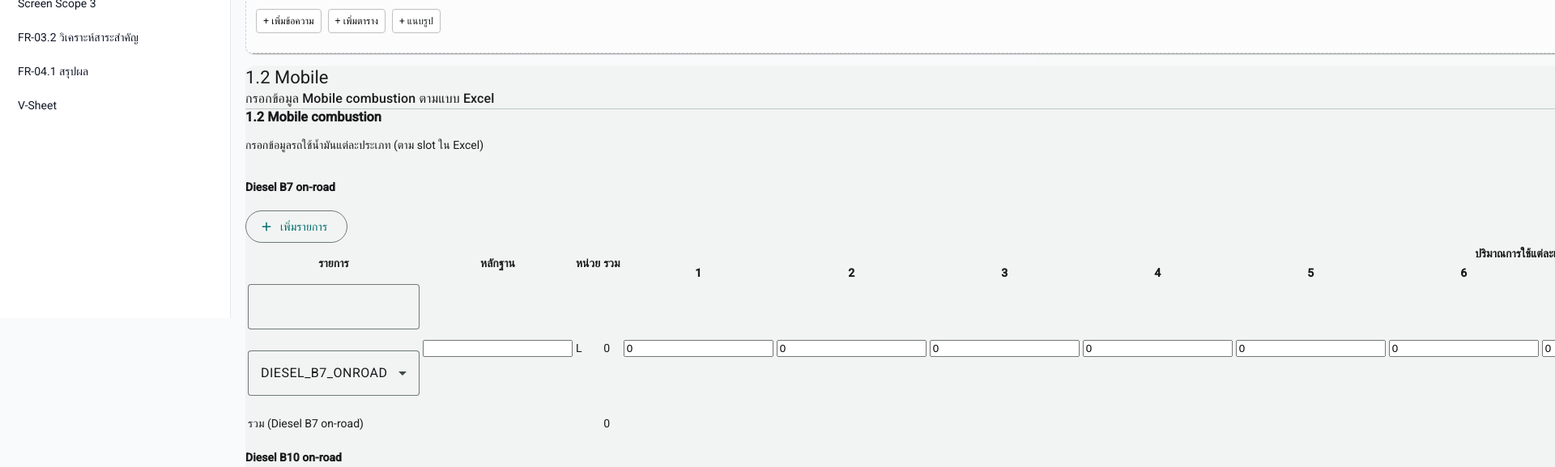
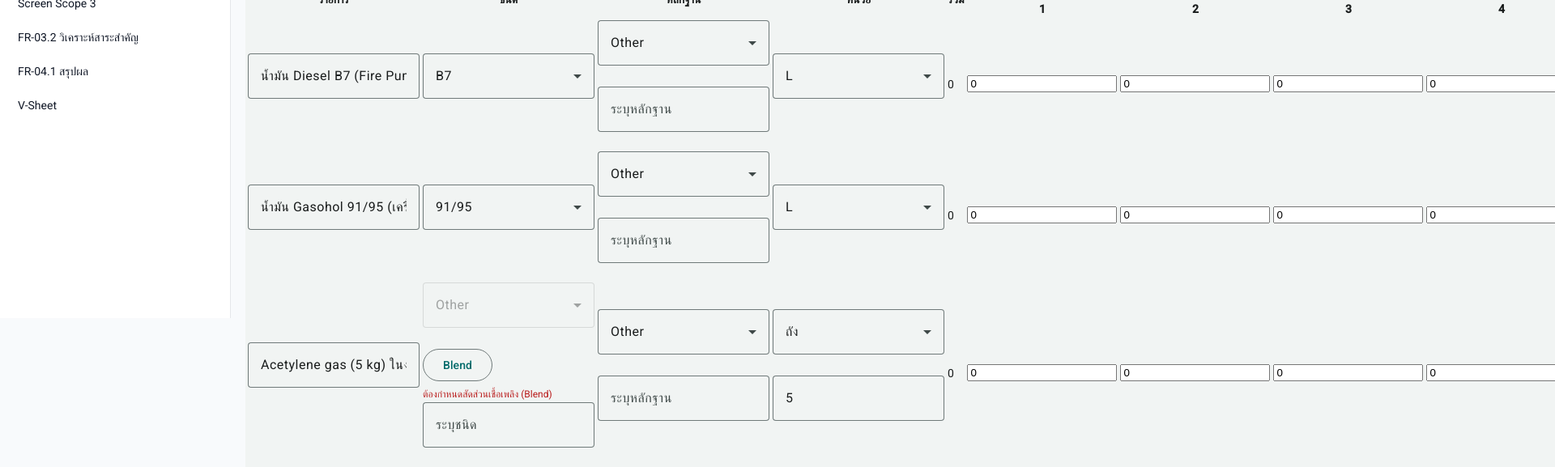
Before and after one commit to toranong301/X-Panel, an Angular app in the folder frontend/: page /cycles/1/data-entry in a window 1280 px wide. Shown: the part 440-1017 px from the top of the page at 81% size, 1920 px wide, since content can reach past the window. Built offline with nearby package versions, Linux system fonts and the light colour scheme.

Commit message:
updateCycleData

```diff
--- a/frontend/src/app/pages/data-entry/data-entry.ts
+++ b/frontend/src/app/pages/data-entry/data-entry.ts
@@ -129,7 +129,7 @@ export class DataEntryComponent implements OnInit {
     return {
       cycleId,
       ready: false,
-      scope11Rows: [],
+      scope11Rows: makeScope11Defaults(cycleId),
       scope12Rows: makeScope12Defaults(cycleId),
       scope141Rows: makeScope141Defaults(cycleId),
       scope142Rows: makeScope142Defaults(cycleId),
--- a/frontend/src/app/pages/data-entry/scope11-stationary/scope11-stationary.component.html
+++ b/frontend/src/app/pages/data-entry/scope11-stationary/scope11-stationary.component.html
@@ -87,7 +87,7 @@
         </tr>
       </thead>
       <tbody>
-        <ng-container *ngFor="let row of rowsView">
+        <ng-container *ngFor="let row of rowsView; trackBy: trackByRow">
           <tr>
             <td>
               <mat-form-field appearance="outline">
@@ -181,9 +181,11 @@
               </mat-form-field>
             </td>
             <td class="num">{{ formatNumber(total(row)) }}</td>
-            <td *ngFor="let m of months">
+            <td *ngFor="let m of months; trackBy: trackByMonth">
               <input
                 type="number"
+                inputmode="decimal"
+                step="0.01"
                 [ngModel]="getMonthQty(row, m)"
                 (ngModelChange)="updateMonthQty(row, m, $event)"
               />
@@ -205,7 +207,7 @@
             <td class="placeholder">-</td>
             <td>kg</td>
             <td class="num">{{ formatNumber(acetyleneKgTotal(row), true) }}</td>
-            <td *ngFor="let m of months" class="num">
+            <td *ngFor="let m of months; trackBy: trackByMonth" class="num">
               {{ formatNumber(getMonthQty(row, m) * 5, true) }}
             </td>
             <td></td>
--- a/frontend/src/app/pages/data-entry/scope11-stationary/scope11-stationary.component.ts
+++ b/frontend/src/app/pages/data-entry/scope11-stationary/scope11-stationary.component.ts
@@ -70,6 +70,8 @@ export class Scope11StationaryComponent {
   exporting = false;
   readonly sheetId = SHEET_REGISTRY['SCOPE1_STATIONARY'].sheetId;
   private _rows: EntryRow[] = [];
+  readonly trackByRow = (_: number, row: EntryRow) => row.id ?? row.subCategoryCode ?? row.itemName ?? _;
+  readonly trackByMonth = (_: number, month: number) => month;
 
   constructor(
     private dialog: MatDialog,
```
